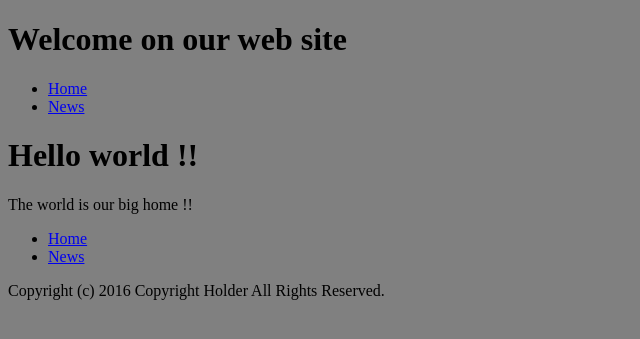
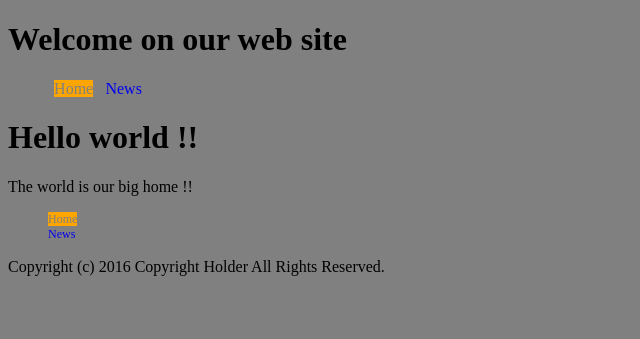
Before and after one commit to Benarregsamir/Cooler, a Jekyll site: the page built from index.html, in a window 1280 px wide. Shown: the top 339 px of the page, without its empty margins (0-640 px from the left). Built offline with Jekyll 4.4.1, drawn with Linux system fonts in a browser that asks for light colours; Markdown is read by kramdown in place of the engine named in the settings.

Commit message:
add some classes and stylesheets

```diff
--- a/_includes/nav.html
+++ b/_includes/nav.html
@@ -1,6 +1,6 @@
 <nav>
-  <ul>
-    <li><a href="{{site.baseurl}}/index.html">Home</a></li>
-    <li><a href="{{site.baseurl}}/news.html">News</a></li>
+  <ul class="nav {{include.navclass}}">
+    <li><a href="{{site.baseurl}}/"class="{% if page.url == '/' %}maClass{% endif %}">Home</a></li>
+    <li><a href="{{site.baseurl}}/news.html"class="{% if page.url == '/news.html' %}maClass{% endif %}">News</a></li>
   </ul>
 </nav>
--- a/_layouts/default.html
+++ b/_layouts/default.html
@@ -8,13 +8,13 @@
   <body>
 <header>
   <h1>Welcome on our web site</h1>
-  {% include nav.html %}
+  {% include nav.html navclass="nav-top" %}
 </header>
 
     {{content}}
 
 <footer>
-  {% include nav.html %}
+  {% include nav.html navclass="nav-bottom" %}
   <p>Copyright (c) 2016 Copyright Holder All Rights Reserved.</p>
 </footer>
   </body>
--- a/css/style.css
+++ b/css/style.css
@@ -1,3 +1,19 @@
 body{
-  background: gray;
-}
+  background: gray;}
+a{
+  text-decoration: none;}
+a:visited{
+  color: white;}
+.maClass{
+  background: orange;
+  color: gray;}
+.nav-top{
+  display: flex;
+  list-style-type: none;}
+.nav-top li{
+  padding: 0 0.5%;}
+
+.nav-bottom{
+  list-style-type: none;}
+.nav-bottom li{
+  font-size: 12px;}
```
Also changed, not shown: 2 other files.
